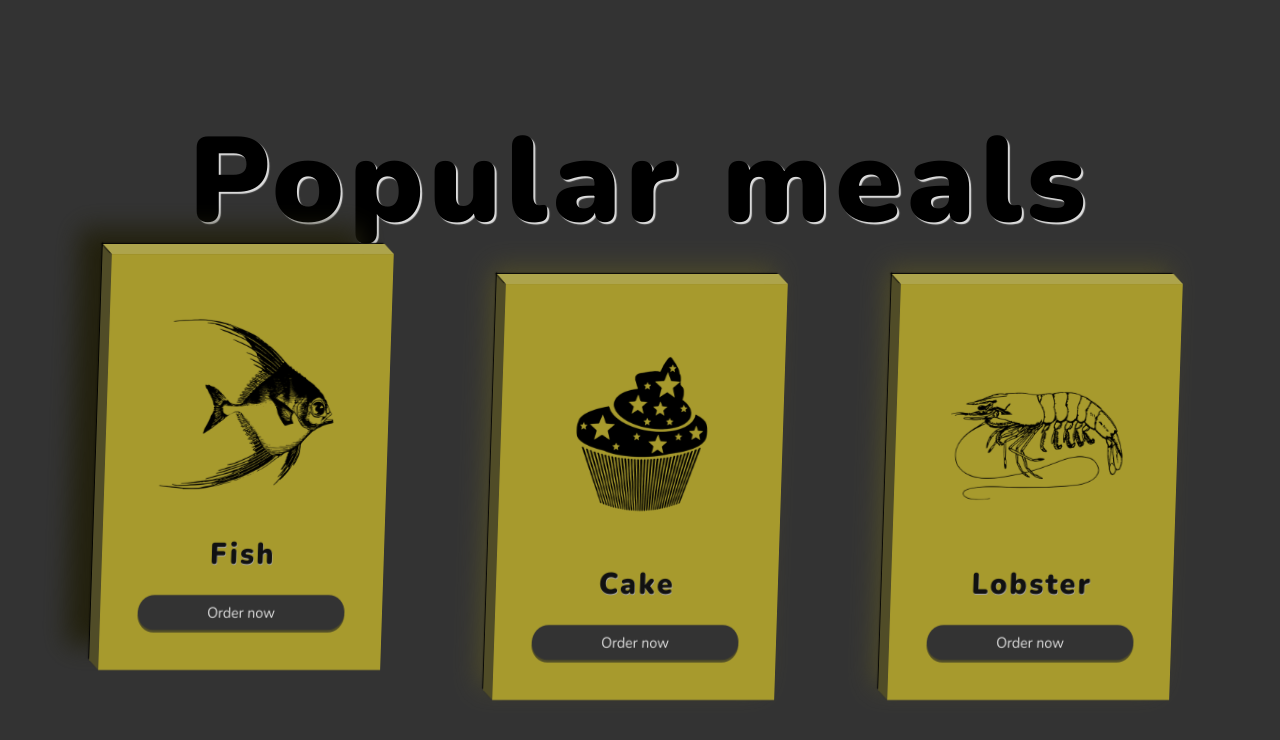
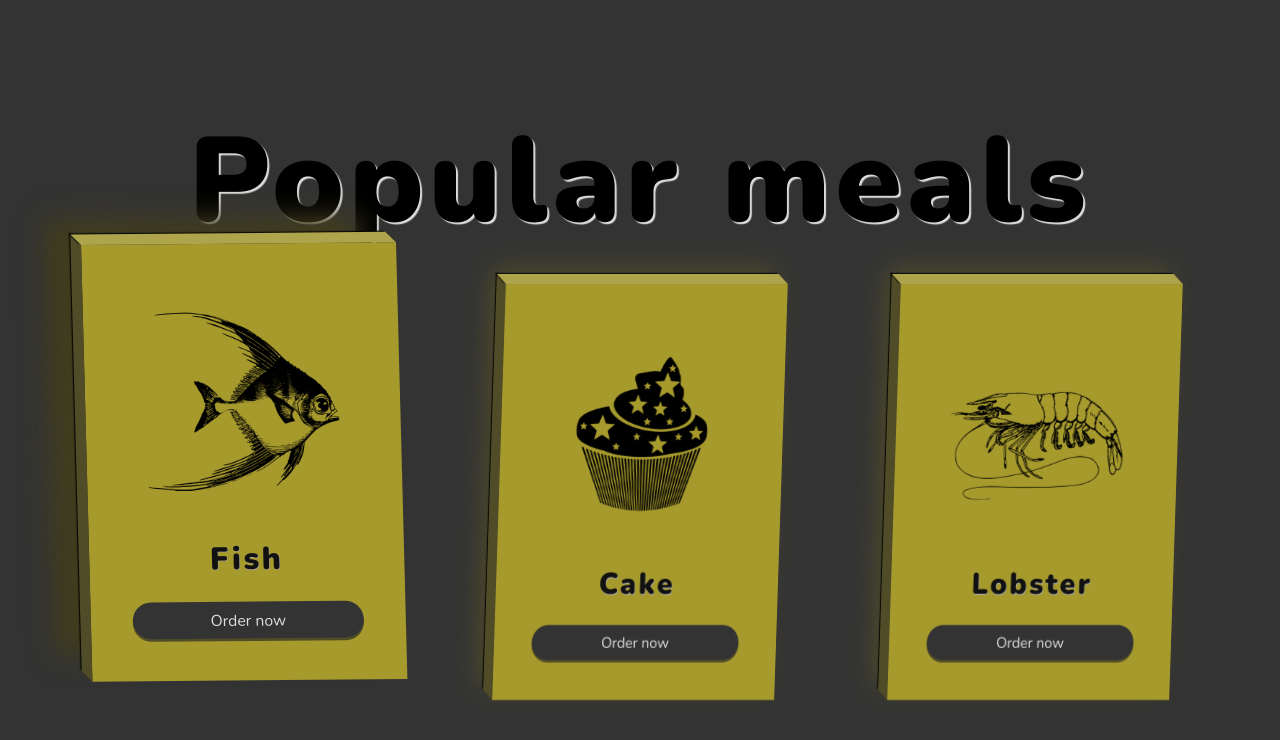
Before and after one commit to gingkob/cac-foods, a plain HTML site: page index.html in a window 1280 px wide. In both pictures the pointer is over the element 244 px from the left and 1292 px from the top of the page. Shown: the part 800-1540 px from the top of the page. Drawn offline with nearby package versions, Linux system fonts and the light colour scheme.

Commit message:
minor tweaks

```diff
--- a/main.css
+++ b/main.css
@@ -89,8 +89,8 @@ html {
 
 .card:hover {
   cursor    : pointer;
-  transform : rotateY(20deg) skewX(-2deg) translateY(-3rem);
-  box-shadow: -3.5rem -2.5rem 2.5rem #22200d;
+  transform : rotate(-0.5deg) skewX(1deg) translateY(-3rem) scale(1.05);
+  box-shadow: -3.5rem -2.5rem 2.5rem #413d1e;
 }
 
 .card::before {
```
